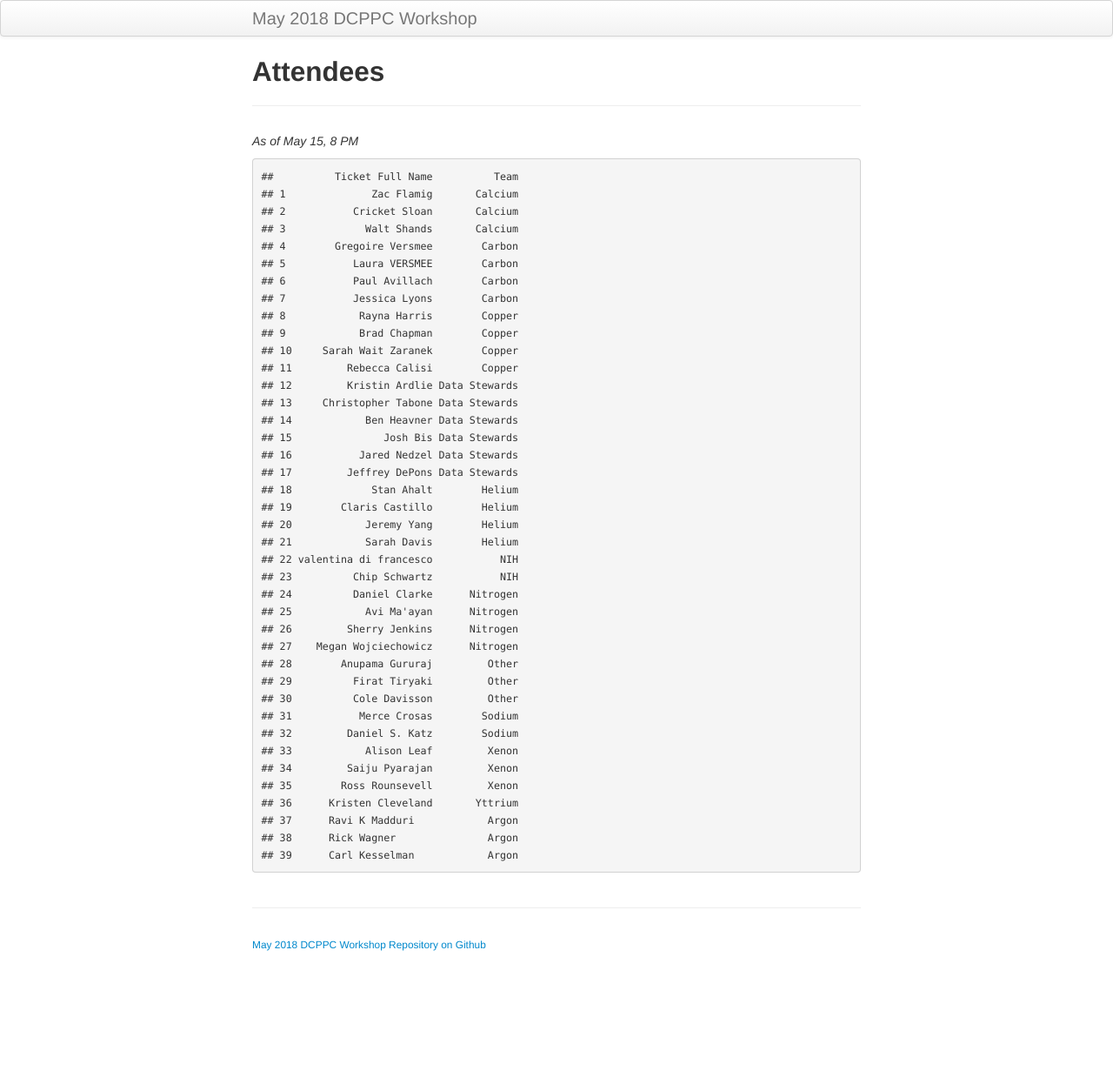
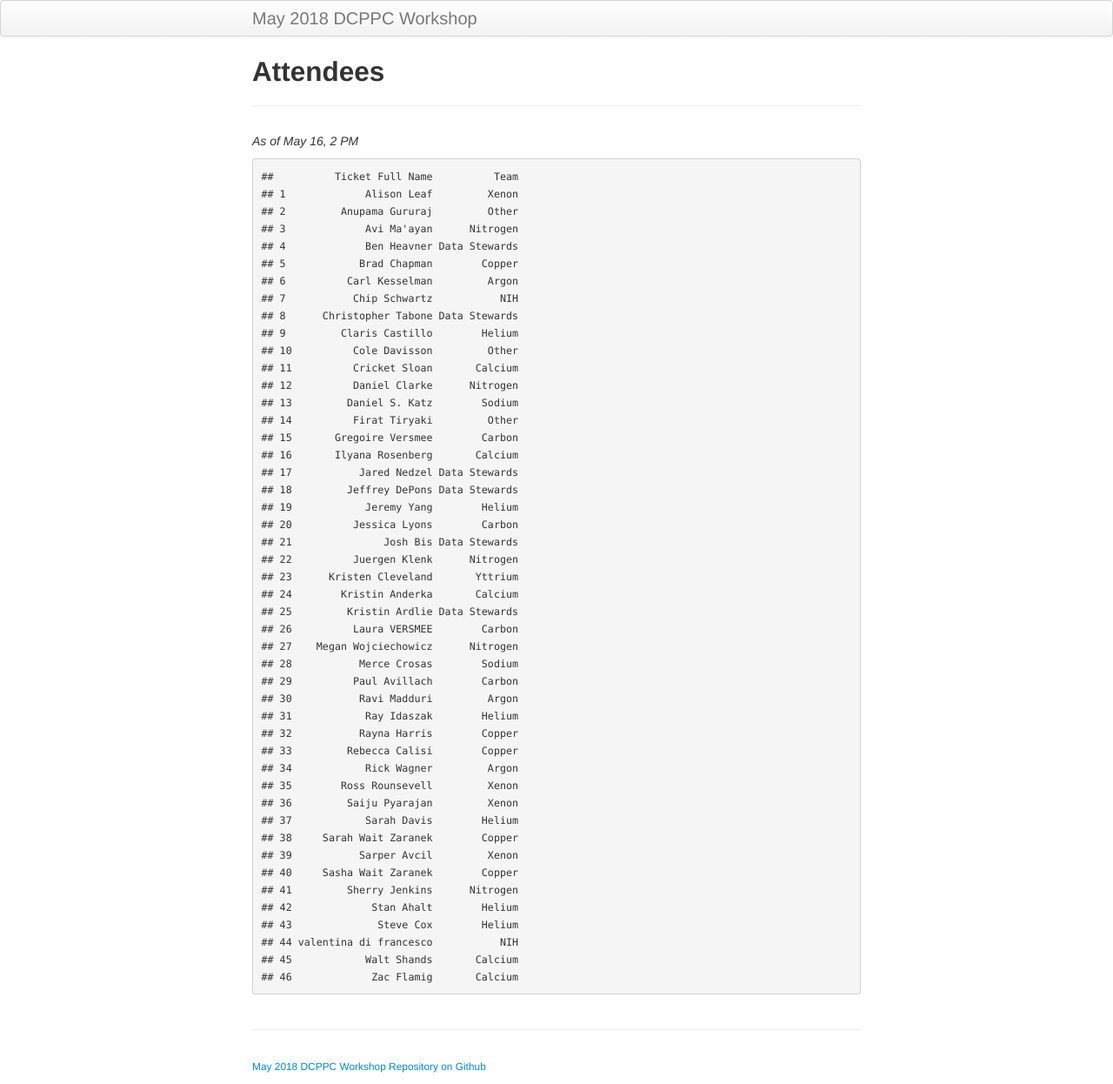
Before and after one commit to dcppc/2018-may-workshop, a Jekyll site: the page built from docs/attendees.md, in a window 1280 px wide. Shown: the whole page at 87% size. Built offline with Jekyll 4.4.1, drawn with Linux system fonts in a browser that asks for light colours; before the commit the page ends 1106 px from its top, so only the background shows below that.

Commit message:
Update attendees.md

```diff
--- a/docs/attendees.md
+++ b/docs/attendees.md
@@ -4,46 +4,53 @@ title: Attendees
 tagline:
 ---
 
-_As of May 15, 8 PM_
+_As of May 16, 2 PM_
 
 
     ##          Ticket Full Name          Team
-    ## 1              Zac Flamig       Calcium
-    ## 2           Cricket Sloan       Calcium
-    ## 3             Walt Shands       Calcium
-    ## 4        Gregoire Versmee        Carbon
-    ## 5           Laura VERSMEE        Carbon
-    ## 6           Paul Avillach        Carbon
-    ## 7           Jessica Lyons        Carbon
-    ## 8            Rayna Harris        Copper
-    ## 9            Brad Chapman        Copper
-    ## 10     Sarah Wait Zaranek        Copper
-    ## 11         Rebecca Calisi        Copper
-    ## 12         Kristin Ardlie Data Stewards
-    ## 13     Christopher Tabone Data Stewards
-    ## 14            Ben Heavner Data Stewards
-    ## 15               Josh Bis Data Stewards
-    ## 16           Jared Nedzel Data Stewards
-    ## 17         Jeffrey DePons Data Stewards
-    ## 18             Stan Ahalt        Helium
-    ## 19        Claris Castillo        Helium
-    ## 20            Jeremy Yang        Helium
-    ## 21            Sarah Davis        Helium
-    ## 22 valentina di francesco           NIH
-    ## 23          Chip Schwartz           NIH
-    ## 24          Daniel Clarke      Nitrogen
-    ## 25            Avi Ma'ayan      Nitrogen
-    ## 26         Sherry Jenkins      Nitrogen
+    ## 1             Alison Leaf         Xenon
+    ## 2         Anupama Gururaj         Other
+    ## 3             Avi Ma'ayan      Nitrogen
+    ## 4             Ben Heavner Data Stewards
+    ## 5            Brad Chapman        Copper
+    ## 6          Carl Kesselman         Argon
+    ## 7           Chip Schwartz           NIH
+    ## 8      Christopher Tabone Data Stewards
+    ## 9         Claris Castillo        Helium
+    ## 10          Cole Davisson         Other
+    ## 11          Cricket Sloan       Calcium
+    ## 12          Daniel Clarke      Nitrogen
+    ## 13         Daniel S. Katz        Sodium
+    ## 14          Firat Tiryaki         Other
+    ## 15       Gregoire Versmee        Carbon
+    ## 16       Ilyana Rosenberg       Calcium
+    ## 17           Jared Nedzel Data Stewards
+    ## 18         Jeffrey DePons Data Stewards
+    ## 19            Jeremy Yang        Helium
+    ## 20          Jessica Lyons        Carbon
+    ## 21               Josh Bis Data Stewards
+    ## 22          Juergen Klenk      Nitrogen
+    ## 23      Kristen Cleveland       Yttrium
+    ## 24        Kristin Anderka       Calcium
+    ## 25         Kristin Ardlie Data Stewards
+    ## 26          Laura VERSMEE        Carbon
     ## 27    Megan Wojciechowicz      Nitrogen
-    ## 28        Anupama Gururaj         Other
-    ## 29          Firat Tiryaki         Other
-    ## 30          Cole Davisson         Other
-    ## 31           Merce Crosas        Sodium
-    ## 32         Daniel S. Katz        Sodium
-    ## 33            Alison Leaf         Xenon
-    ## 34         Saiju Pyarajan         Xenon
+    ## 28           Merce Crosas        Sodium
+    ## 29          Paul Avillach        Carbon
+    ## 30           Ravi Madduri         Argon
+    ## 31            Ray Idaszak        Helium
+    ## 32           Rayna Harris        Copper
+    ## 33         Rebecca Calisi        Copper
+    ## 34            Rick Wagner         Argon
     ## 35        Ross Rounsevell         Xenon
-    ## 36      Kristen Cleveland       Yttrium
-    ## 37      Ravi K Madduri            Argon
-    ## 38      Rick Wagner               Argon
-    ## 39      Carl Kesselman            Argon
+    ## 36         Saiju Pyarajan         Xenon
+    ## 37            Sarah Davis        Helium
+    ## 38     Sarah Wait Zaranek        Copper
+    ## 39           Sarper Avcil         Xenon
+    ## 40     Sasha Wait Zaranek        Copper
+    ## 41         Sherry Jenkins      Nitrogen
+    ## 42             Stan Ahalt        Helium
+    ## 43              Steve Cox        Helium
+    ## 44 valentina di francesco           NIH
+    ## 45            Walt Shands       Calcium
+    ## 46             Zac Flamig       Calcium
```
